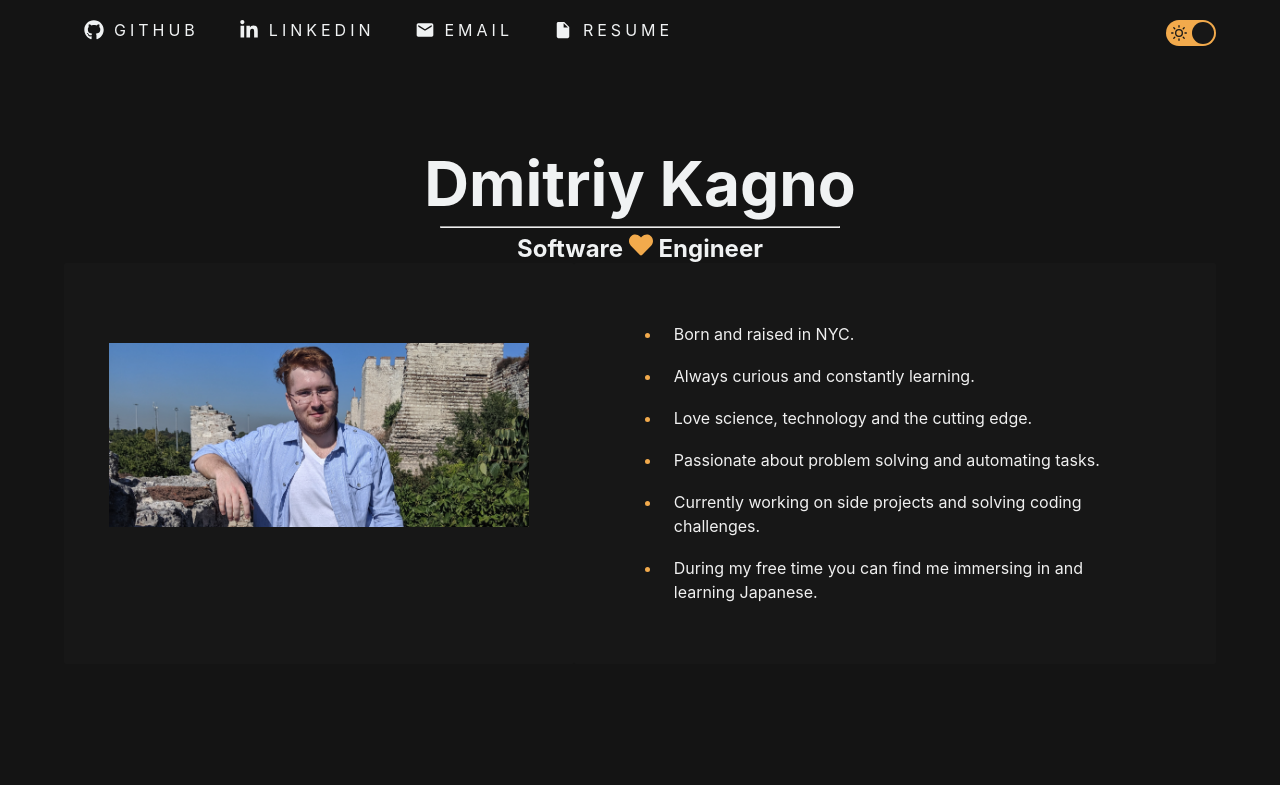
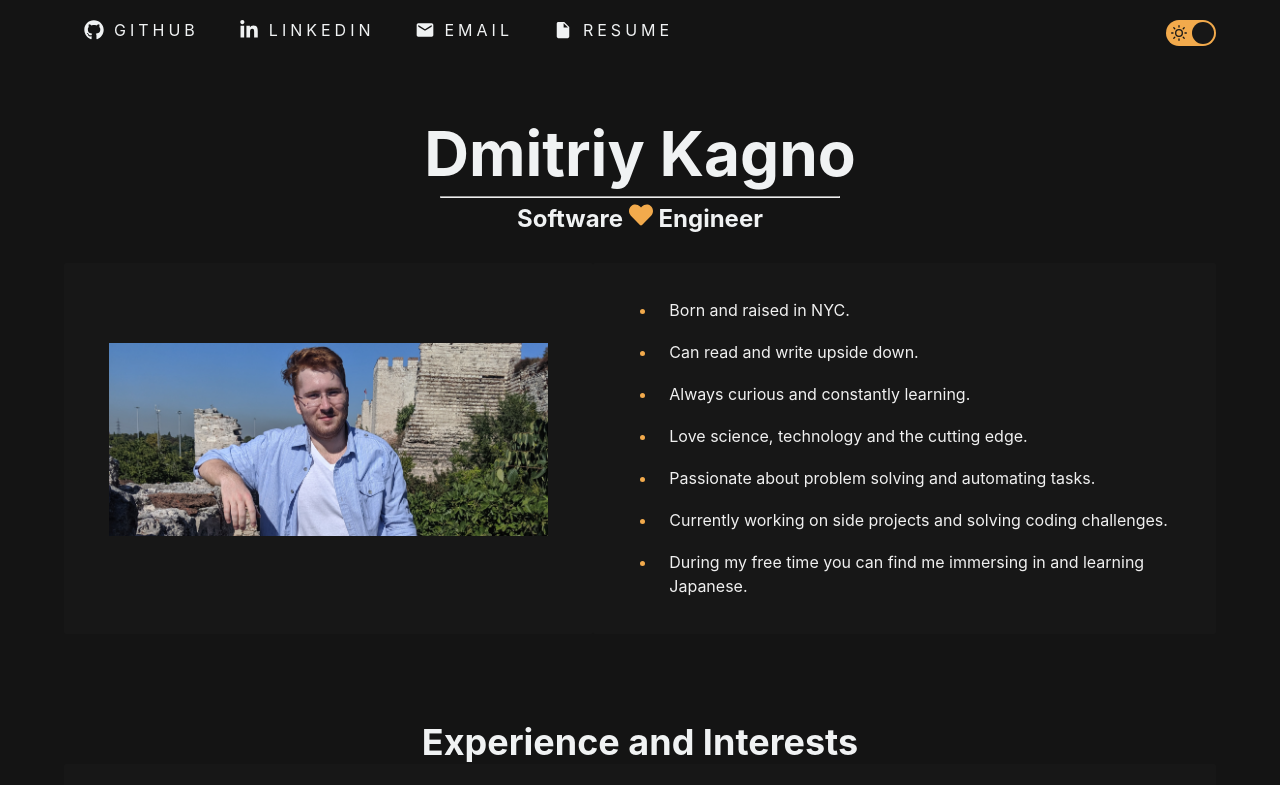
Before and after one commit to OrangeRed/OrangeRed, a React (Create React App) app: page / in a window 1280 px wide. Shown: the top 785 px of the page. Built offline with nearby package versions, Linux system fonts and the light colour scheme.

Commit message:
more styling changes

```diff
--- a/src/Data.js
+++ b/src/Data.js
@@ -33,6 +33,7 @@ export const about = {
   },
   description: [
     'Born and raised in NYC.',
+    'Can read and write upside down.',
     'Always curious and constantly learning.',
     'Love science, technology and the cutting edge.',
     'Passionate about problem solving and automating tasks.',
--- a/src/components/about/About.js
+++ b/src/components/about/About.js
@@ -11,10 +11,13 @@ const About = ({
 
   return (
     <StyledAbout device={device} {...props}>
+      <div className='title-box'>
         <h1>{about.title}</h1>
         <hr></hr>
         <h3>Software <><FaHeart className='heart'/></> Engineer</h3>
-      <div className='test-box'>
+      </div>
+
+      <div className='info-box'>
         <div className="box-section image-container">
           <img
             src={about.image.source}
--- a/src/components/about/About.styled.js
+++ b/src/components/about/About.styled.js
@@ -1,7 +1,11 @@
 import styled from 'styled-components';
 
 export const StyledAbout = styled.div`
-  .test-box {
+
+  .title-box {
+    margin-bottom: 30px
+  }
+  .info-box {
     display: flex;
   }
   .image-container {
--- a/src/styles/GlobalStyles.js
+++ b/src/styles/GlobalStyles.js
@@ -84,14 +84,14 @@ export const GlobalStyles = createGlobalStyle`
     padding: 0 24px 0 24px;
   }
   .section-container {
-    padding-top: 80px;
+    padding-top: 50px;
     padding-bottom: 36px;
   }
   .projects-container {
-    margin-top: 80px;
+    margin-top: 50px;
   }
   .footer-container {
-    margin-top: 80px;
+    margin-top: 50px;
   }
   .box-section {
     background-color: ${({ theme }) => theme.secondaryBackground};
@@ -111,7 +111,7 @@ export const GlobalStyles = createGlobalStyle`
     display: -webkit-flex;
     display: -ms-flexbox;
     display: flex;
-    padding: 48px;
+    padding: 24px;
     -webkit-box-orient: vertical;
     -webkit-box-direction: normal;
     -webkit-flex-direction: column;
```
Lines whose indentation alone changed are shown as unchanged.
